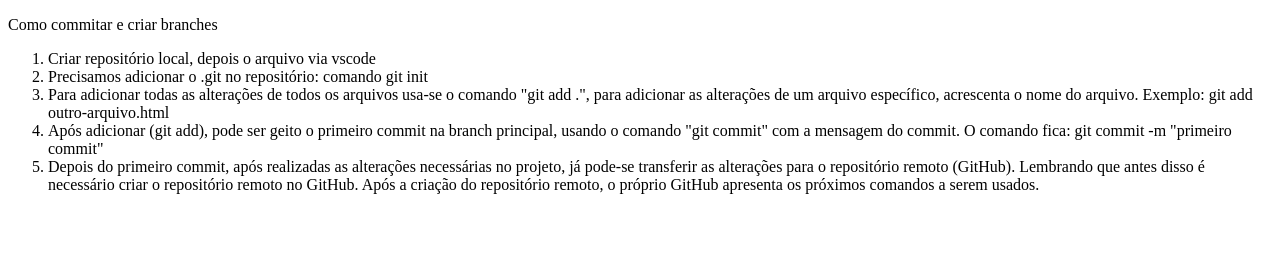
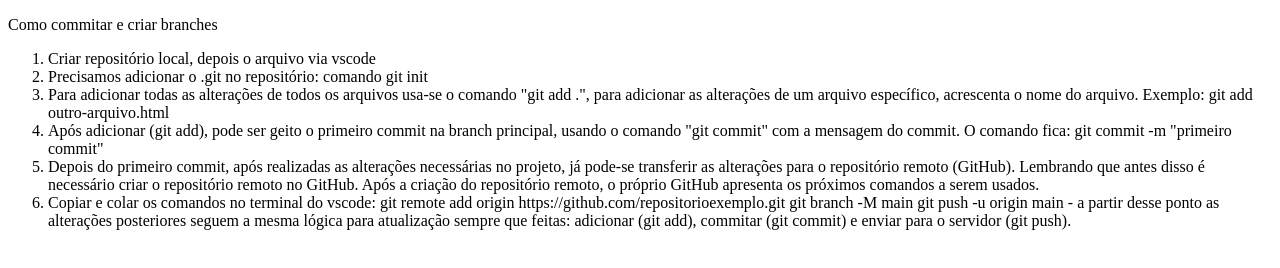
Before and after one commit to Joyce-png/aulinha-dia2, a plain HTML site: page aulinha-dia2.html in a window 1280 px wide. Drawn offline with Linux system fonts and the light colour scheme.

Commit message:
adicionado ítem do repositório remoto

```diff
--- a/aulinha-dia2.html
+++ b/aulinha-dia2.html
@@ -13,6 +13,12 @@
         <li>Para adicionar todas as alterações de todos os arquivos usa-se o comando "git add .", para adicionar as alterações de um arquivo específico, acrescenta o nome do arquivo. Exemplo: git add outro-arquivo.html</li>
         <li>Após adicionar (git add), pode ser geito o primeiro commit na branch principal, usando o comando "git commit" com a mensagem do commit. O comando fica: git commit -m "primeiro commit"</li>
         <li>Depois do primeiro commit, após realizadas as alterações necessárias no projeto, já pode-se transferir as alterações para o repositório remoto (GitHub). Lembrando que antes disso é necessário criar o repositório remoto no GitHub. Após a criação do repositório remoto, o próprio GitHub apresenta os próximos comandos a serem usados.</li>
+        <li>Copiar e colar os comandos no terminal do vscode:
+            git remote add origin https://github.com/repositorioexemplo.git
+            git branch -M main
+            git push -u origin main
+            - a partir desse ponto as alterações posteriores seguem a mesma lógica para atualização sempre que feitas: adicionar (git add), commitar (git commit) e enviar para o servidor (git push).
+        </li>
     </ol>
 
 </body>
```
